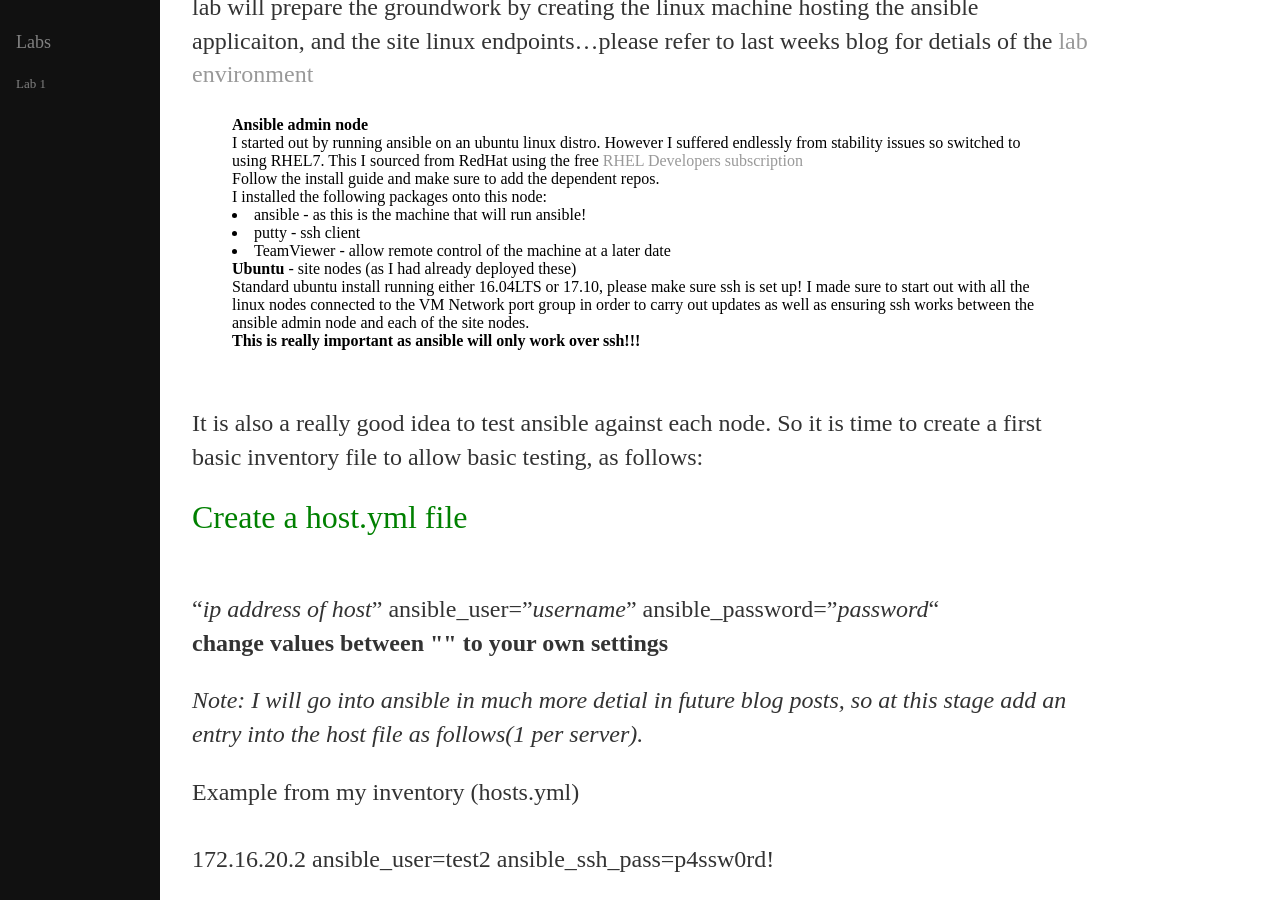
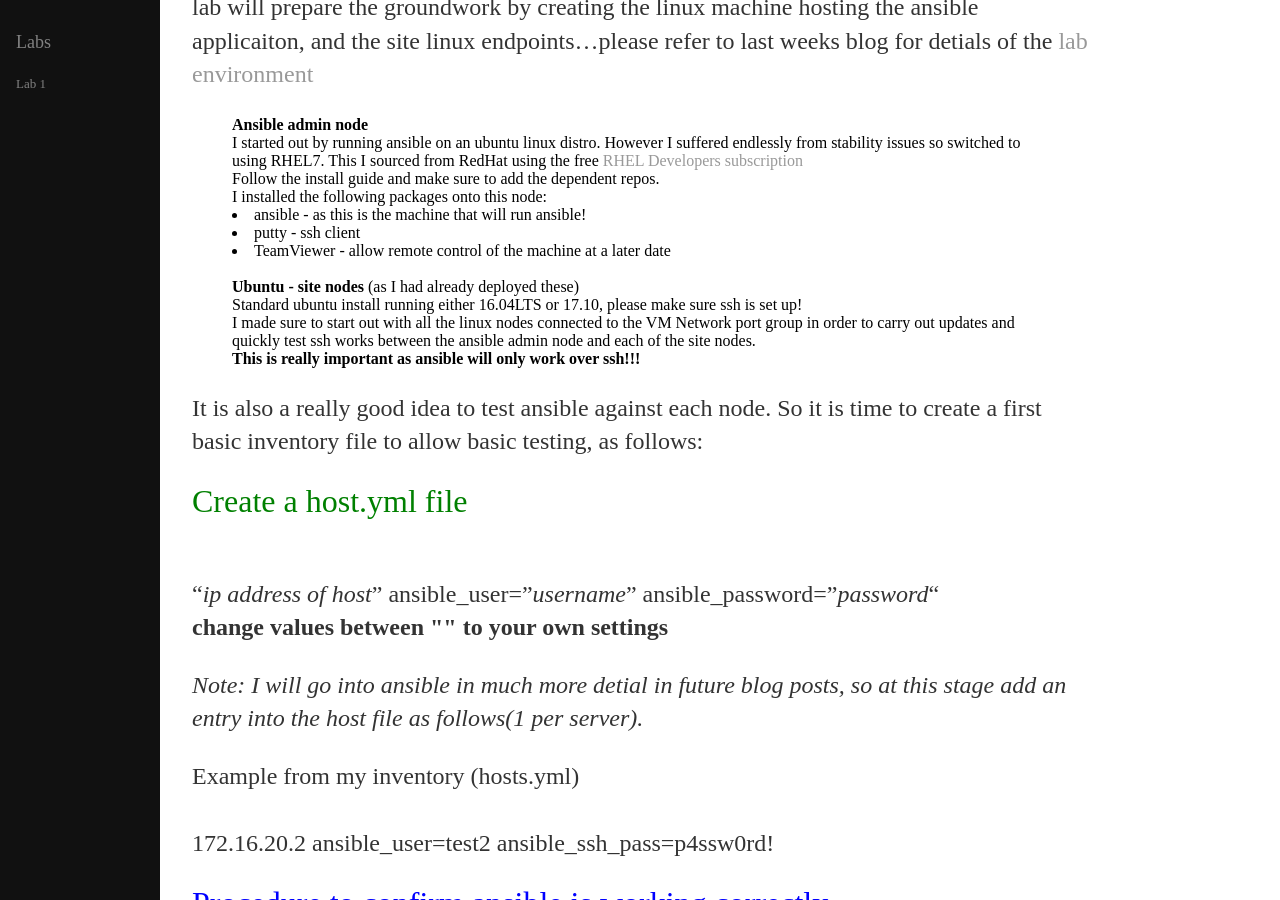
Before and after one commit to craigeowen/craigeowen.github.io, a Jekyll site: the page built from _posts/2018-04-13-Linux-Endpoint-Setup.md, in a window 1280 px wide and 900 px high, scrolled down 331 px. Built offline with Jekyll 4.4.1, drawn with Linux system fonts in a browser that asks for light colours; our own code applies the rules of GitHub Pages for plain Markdown files.

Commit message:
Update 2018-04-13-Linux-Endpoint-Setup.md

```diff
--- a/_posts/2018-04-13-Linux-Endpoint-Setup.md
+++ b/_posts/2018-04-13-Linux-Endpoint-Setup.md
@@ -17,16 +17,16 @@ easy to spin up end nodes as test targets. So this lab will prepare the groundwo
    <li>putty - ssh client</li>
    <li>TeamViewer - allow remote control of the machine at a later date</li>
    </font>
-
-   <b>Ubuntu</b> - site nodes (as I had already deployed these)<br>
+   <br>
+   <b>Ubuntu - site nodes</b> (as I had already deployed these)<br>
    Standard ubuntu install running either 16.04LTS or 17.10, please make sure ssh is set up!
-
+   <br>
    I made sure to start out with all the linux nodes connected to the
-   VM Network port group in order to carry out updates as well as ensuring
+   VM Network port group in order to carry out updates and quickly test
    ssh works between the ansible admin node and each of the site nodes. <br>
    <b>This is really important as ansible will only work over ssh!!!</b><br>
 </blockquote>
- <br>
+
  It is also a really good idea to test ansible against each node. So it is time to create a first basic inventory file to allow basic testing, as follows:<br>
 <font size="6" color="green">Create a host.yml file</font><br>
 "<i>ip address of host</i>" ansible_user="<i>username</i>" ansible_password="<i>password</i>"<br>
```
